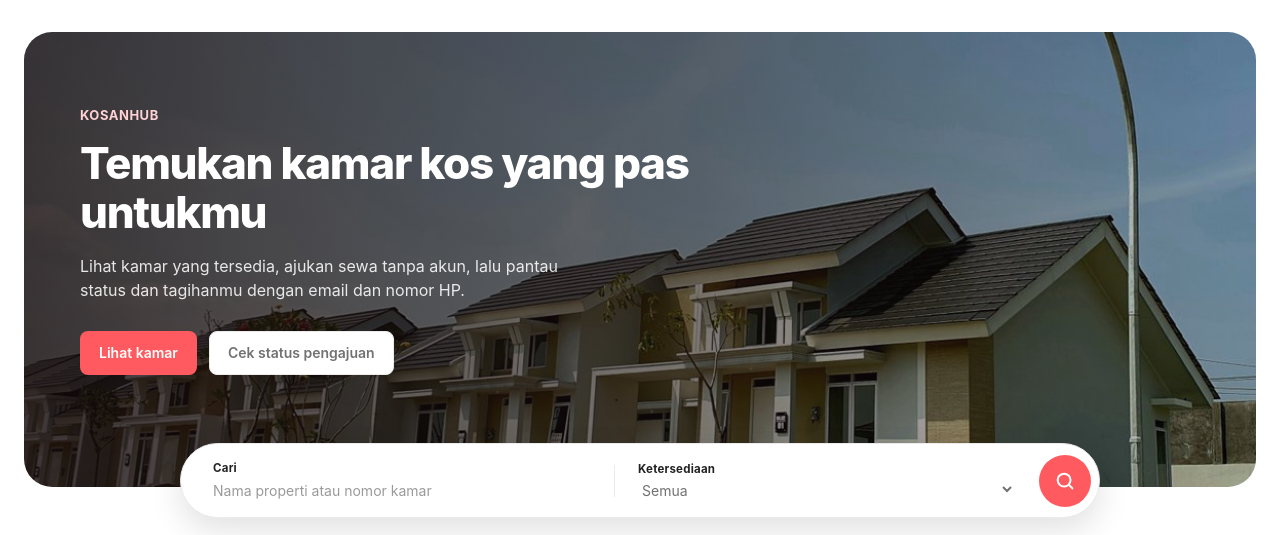
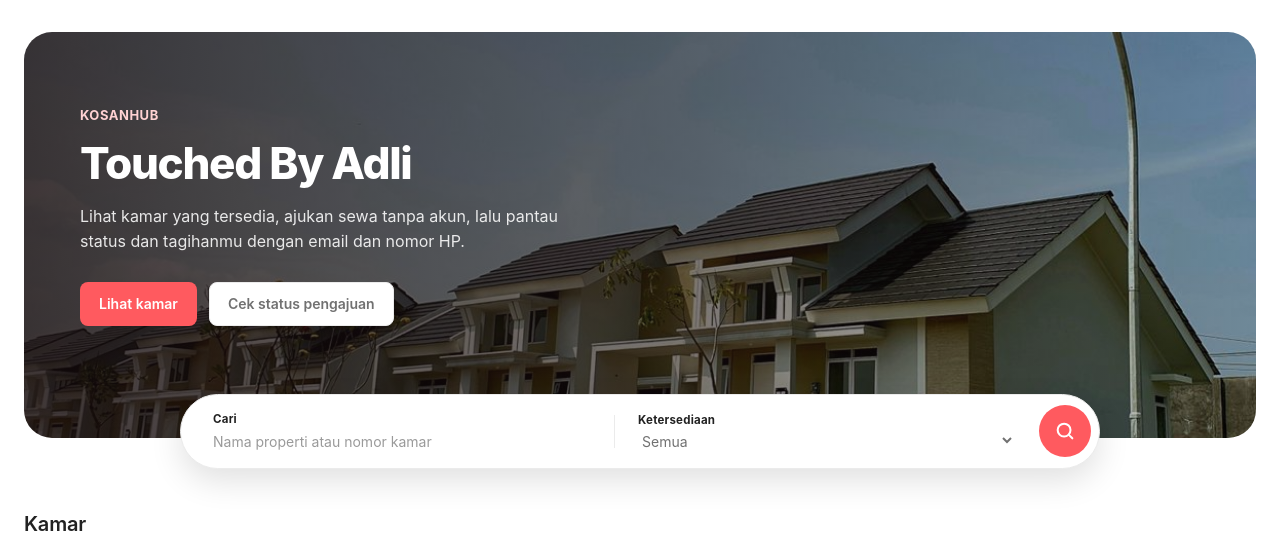
Before and after one commit to AdliXSec/cloude-clone, a Flask app: page / in a window 1280 px wide. Shown: the part 110-645 px from the top of the page. Run offline with Flask 3, Linux system fonts and the light colour scheme.

Commit message:
delete adn edit: jenkinsfile backup and public home

```diff
--- a/kosanhub/templates/public_home.html
+++ b/kosanhub/templates/public_home.html
@@ -13,7 +13,7 @@
 <div class="section">
     <div class="hero">
         <span class="eyebrow">KosanHub</span>
-        <h1>Temukan kamar kos yang pas untukmu</h1>
+        <h1>Touched By Adli</h1>
         <p>Lihat kamar yang tersedia, ajukan sewa tanpa akun, lalu pantau status dan tagihanmu dengan email dan nomor HP.</p>
         <div class="hero-cta">
             <a href="#kamar" class="btn">Lihat kamar</a>
```
Also changed, not shown: 1 other file.
